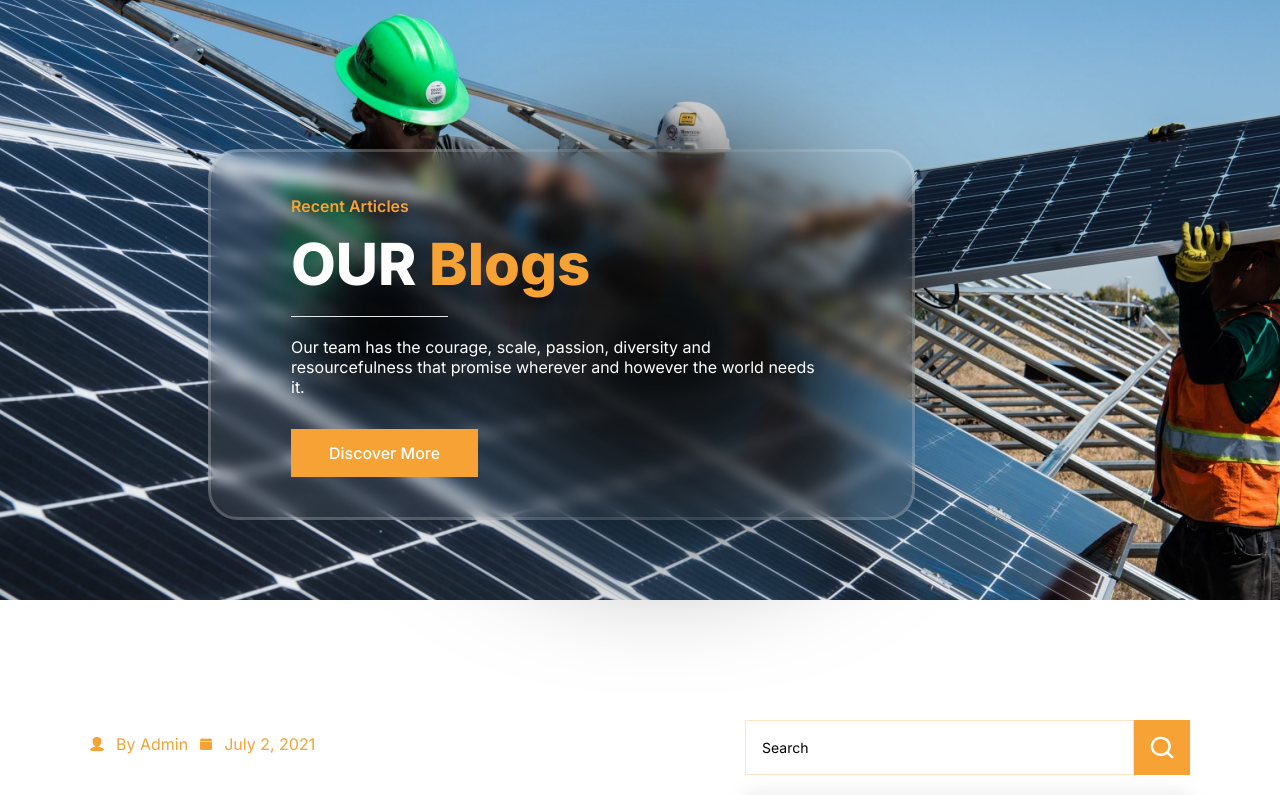
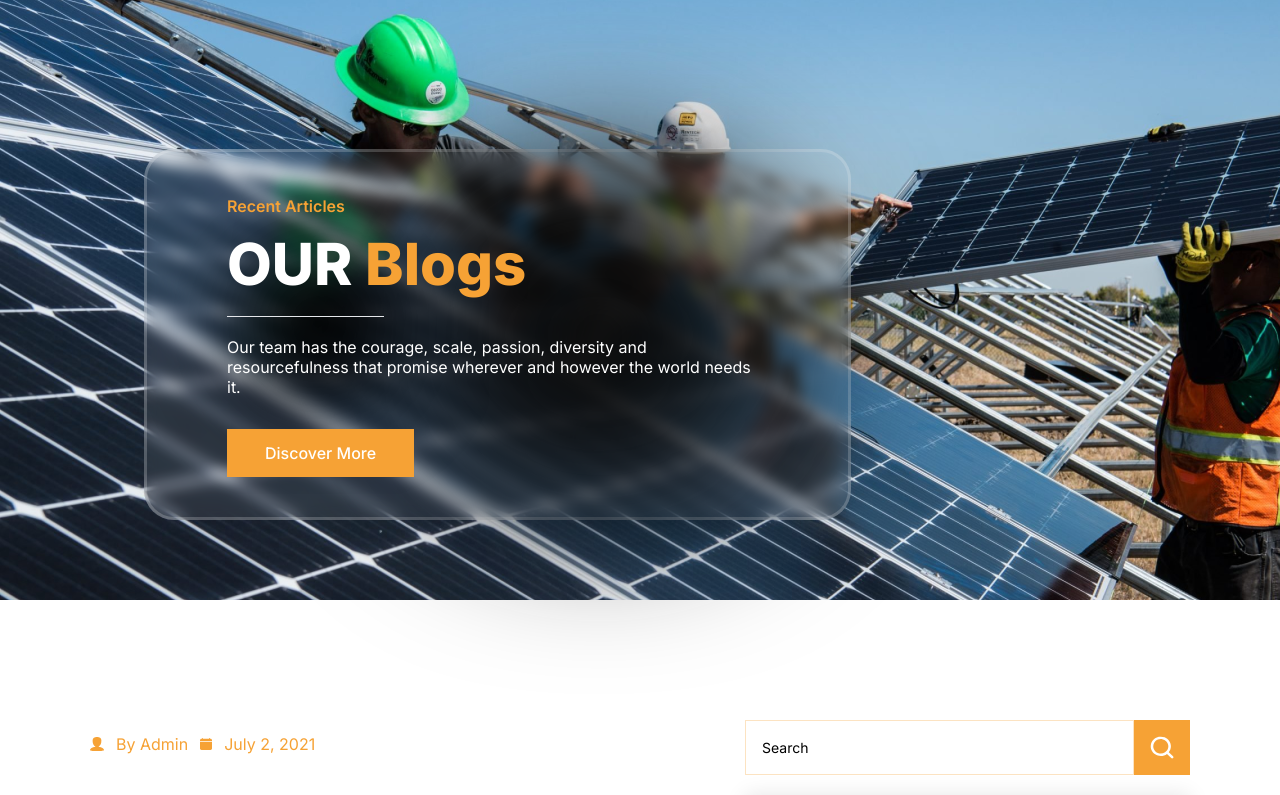
Before and after one commit to usmanashrf/lt_solar, a Next.js app: page /blog in a window 1280 px wide. Shown: the top 795 px of the page. Built offline with nearby package versions, Linux system fonts and the light colour scheme.

Commit message:
Update page.tsx

```diff
--- a/src/app/blog/page.tsx
+++ b/src/app/blog/page.tsx
@@ -19,7 +19,7 @@ const Blog = () => {
             {/* Hero Section */}
             <section className='Hero flex items-end sm:min-h-[600px] min-h-[410px] relative px-4'>
                 {/* Hero Box */}
-                <div className='Hero-box flex max-sm:justify-center items-center prose prose-hr:my-0 sm:prose-h1:text-[58px] prose-h1:text-[30px] sm:prose-p:text-[16px] prose-p:text-[14px] max-sm:prose-h5:text-[12px] sm:px-20 mb-20 lg:ml-48 max-sm:mt-20 w-full sm:max-w-[707px] min-h-[290px] sm:min-h-[371px] max-sm:w-full relative z-20'>
+                <div className='Hero-box flex max-sm:justify-center items-center prose prose-hr:my-0 sm:prose-h1:text-[58px] prose-h1:text-[30px] sm:prose-p:text-[16px] prose-p:text-[14px] max-sm:prose-h5:text-[12px] sm:px-20 mb-20 lg:ml-[10vw] max-sm:mt-20 w-full sm:max-w-[707px] min-h-[290px] sm:min-h-[371px] max-sm:w-full relative z-20'>
                     {/* blur div */}
                     <div className='max-sm:opacity-20 min-w-[386px] -z-10 min-h-[349px] right-14 rounded-[386px] bg-[#090909] blur-[80px] absolute'></div>
                     {/* blur svg */}
```
